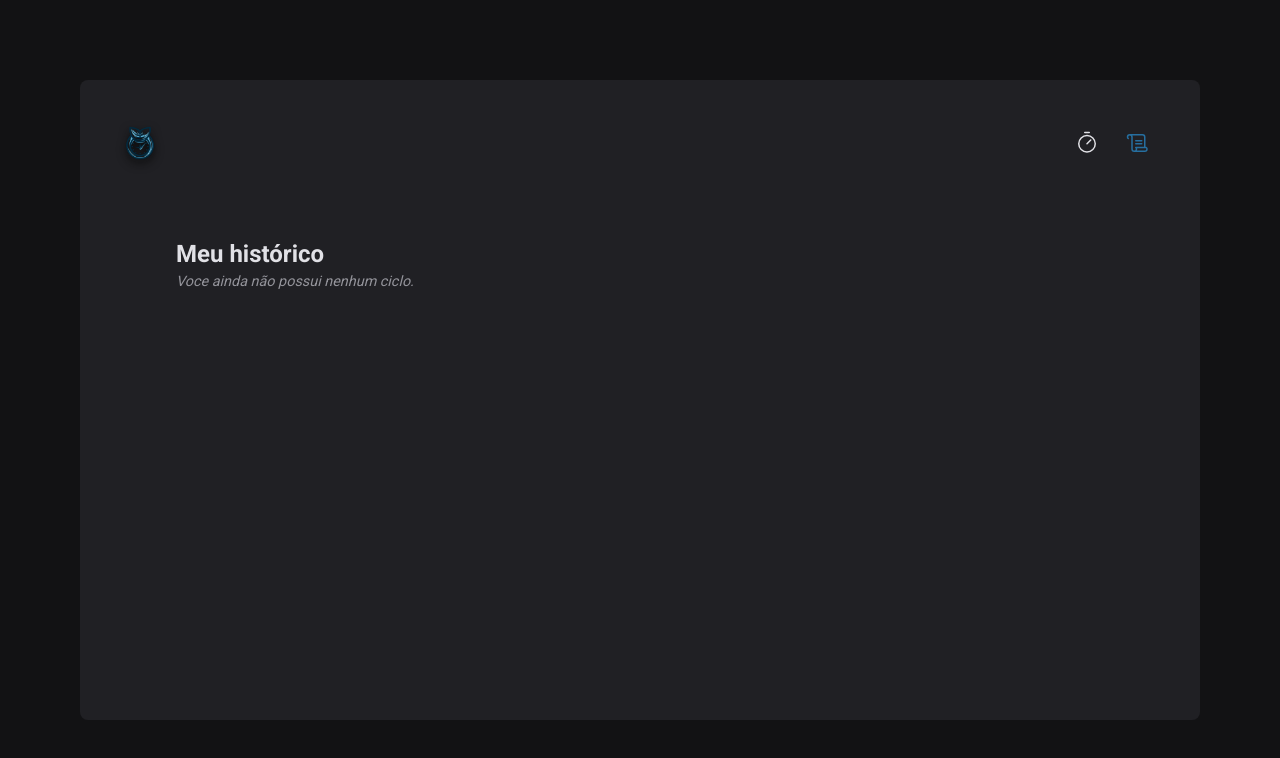
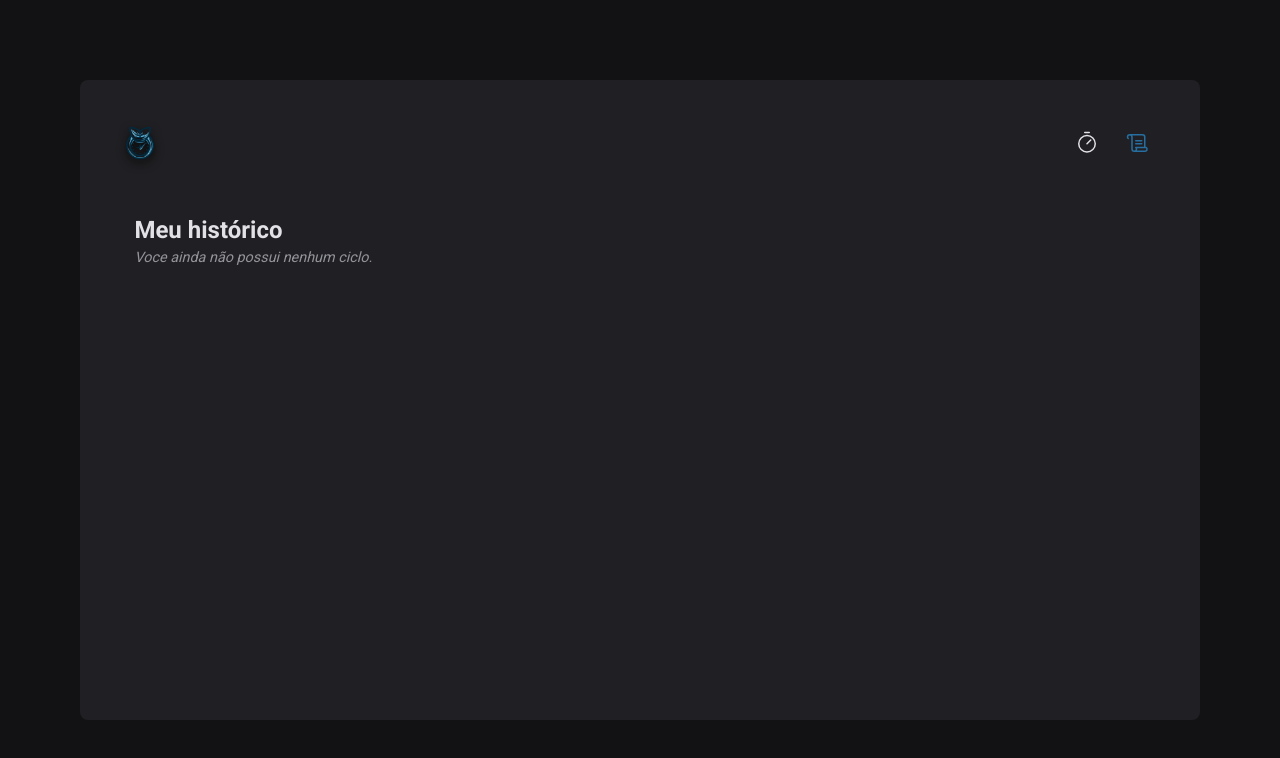
Before and after one commit to m1caelvr/Pomodoro-Timer, a React (Vite) app: page /history in a window 1280 px wide. Shown: the top 758 px of the page. Built offline with nearby package versions, Linux system fonts and the light colour scheme.

Commit message:
History padding adjust

```diff
--- a/src/pages/History/styles.ts
+++ b/src/pages/History/styles.ts
@@ -3,13 +3,13 @@ import { device } from "../../styles/device";
 
 export const HistoryContainer = styled.main`
     flex: 1;
-    padding: 3.5rem;
+    padding: 3rem .9rem;
 
     display: flex;
+    overflow: hidden;
     flex-direction: column;
-    overflow: hidden;
 
-    margin-top: 4rem;
+    margin-top: 3rem;
 
     h1 {
         font-size: 1.5rem;
@@ -18,10 +18,10 @@ export const HistoryContainer = styled.main`
 
     h2 {
         opacity: .7;
+        margin-top: 5px;
         font-size: .9rem;
-        margin-top: 5px;
+        font-weight: 500;
         font-style: italic;
-        font-weight: 500;
     }
 
     @media ${device.mobileM} {
```
